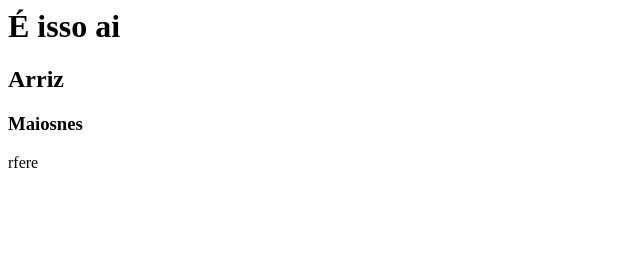
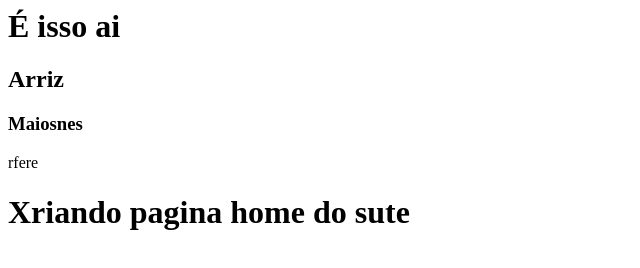
Before and after one commit to usuariodesconhecido1/curso-git-hub, a plain HTML site: page index.html in a window 1280 px wide. Shown: the whole page, without its empty margins (0-640 px from the left). Drawn offline with Linux system fonts and the light colour scheme.

Commit message:
Criando descricao home

```diff
--- a/index.html
+++ b/index.html
@@ -2,3 +2,5 @@
 <h2>Arriz</h2>
 <h3>Maiosnes</h3>
 <p>rfere</p>
+
+<h1>Xriando pagina home do sute</h1>
```
